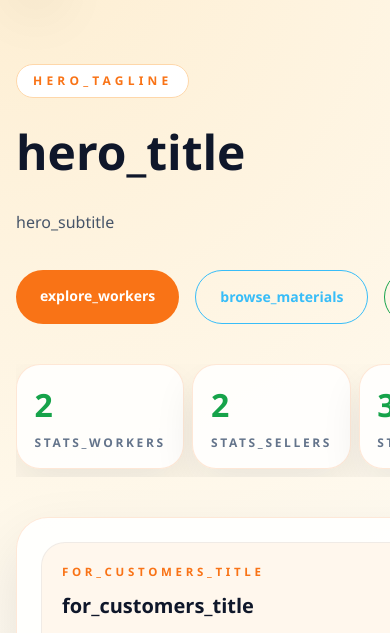
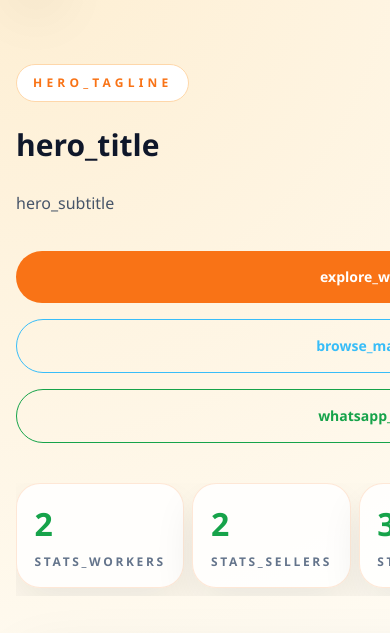
Before and after one commit to Urvishaa11/work25, a Flask app: page / in a window 390 px wide; the page is wider, and only the part inside the window is pictured. Shown: the part 73-706 px from the top of that part. Run offline with Flask 3, Linux system fonts and the light colour scheme; the visitor is signed in with stand-in values (Sample User, id 1); data comes from the database, SQL or seed files in the repository; data that the repository does not hold is empty; some libraries are stand-ins or nearby versions.

Commit message:
Refine mobile responsiveness and UI typography

```diff
--- a/static/css/style.css
+++ b/static/css/style.css
@@ -45,3 +45,5 @@ body { font-family: 'Segoe UI', Tahoma, Geneva, Verdana, sans-serif; padding-bot
     width: 100%;
   }
 }
+.scrollbar-hide { scrollbar-width: none; -ms-overflow-style: none; }
+.scrollbar-hide::-webkit-scrollbar { display: none; }
--- a/templates/index.html
+++ b/templates/index.html
@@ -3,13 +3,13 @@
 {% block content %}
 <section class="mx-auto grid max-w-7xl gap-10 px-4 py-16 sm:px-6 lg:grid-cols-[1.1fr_0.9fr] lg:px-8 lg:py-24">
     <div>
-        <div class="inline-flex rounded-full border border-orange-200 bg-white px-4 py-2 text-xs font-bold uppercase tracking-[0.35em] text-work24-orange">{{ _('hero_tagline') }}</div>
-        <h1 class="mt-6 text-5xl font-black leading-tight md:text-6xl">{{ _('hero_title')|safe }}</h1>
+        <div class="inline-flex rounded-full border border-orange-200 bg-white px-4 py-2 text-xs font-bold uppercase tracking-[0.35em] text-work24-orange text-center leading-relaxed">{{ _('hero_tagline') }}</div>
+        <h1 class="mt-6 text-3xl md:text-5xl lg:text-6xl font-black leading-tight">{{ _('hero_title')|safe }}</h1>
         <p class="mt-6 max-w-2xl text-base leading-8 text-slate-600">{{ _('hero_subtitle') }}</p>
-        <div class="mt-8 flex flex-wrap gap-4">
-            <a href="{{ url_for('workers') }}" class="rounded-full bg-work24-orange px-6 py-4 text-sm font-bold text-white transition hover:bg-work24-green">{{ _('explore_workers') }}</a>
-            <a href="{{ url_for('materials') }}" class="rounded-full border border-work24-blue px-6 py-4 text-sm font-bold text-work24-blue transition hover:bg-work24-blue hover:text-white">{{ _('browse_materials') }}</a>
-            <a href="{{ admin_contact.whatsapp }}" target="_blank" class="rounded-full border border-work24-green px-6 py-4 text-sm font-bold text-work24-green transition hover:bg-work24-green hover:text-white">{{ _('whatsapp_admin') }}</a>
+        <div class="mt-8 flex flex-col sm:flex-row sm:flex-wrap gap-4">
+            <a href="{{ url_for('workers') }}" class="rounded-full bg-work24-orange px-6 py-4 text-sm font-bold text-white transition hover:bg-work24-green text-center">{{ _('explore_workers') }}</a>
+            <a href="{{ url_for('materials') }}" class="rounded-full border border-work24-blue px-6 py-4 text-sm font-bold text-work24-blue transition hover:bg-work24-blue hover:text-white text-center">{{ _('browse_materials') }}</a>
+            <a href="{{ admin_contact.whatsapp }}" target="_blank" class="rounded-full border border-work24-green px-6 py-4 text-sm font-bold text-work24-green transition hover:bg-work24-green hover:text-white text-center">{{ _('whatsapp_admin') }}</a>
         </div>
         <div class="horizontal-scroll mt-10 lg:grid lg:grid-cols-4 lg:gap-4">
             <div class="stat-card"><span>{{ stats.approved_workers }}</span><p>{{ _('stats_workers') }}</p></div>
--- a/templates/materials.html
+++ b/templates/materials.html
@@ -5,7 +5,8 @@
     <div class="section-head">
         <div>
             <div class="eyebrow">{{ _('materials_store') }}</div>
-            <h1 class="section-title">{{ _('hero_subtitle') }}</h1>
+            <h1 class="section-title">{{ _('materials_store') }}</h1>
+            <p class="mt-3 max-w-2xl text-sm leading-7 text-slate-600">{{ _('hero_subtitle') }}</p>
         </div>
         <a href="{{ admin_contact.whatsapp }}" target="_blank" class="rounded-full bg-work24-green px-5 py-3 text-sm font-bold text-white">{{ _('whatsapp_admin') }}</a>
     </div>
--- a/templates/workers.html
+++ b/templates/workers.html
@@ -5,7 +5,7 @@
     <div class="section-head">
         <div>
             <div class="eyebrow">{{ _('popular_workers') }}</div>
-            <h1 class="section-title">{{ _('hero_title') }}</h1>
+            <h1 class="section-title">{{ _('hero_title')|safe }}</h1>
         </div>
         <a href="tel:{{ admin_contact.phone }}" class="rounded-full bg-work24-orange px-5 py-3 text-sm font-bold text-white">{{ _('call_admin') }}</a>
     </div>
```
Also changed, not shown: templates/admin.html (+6 -6 lines).
